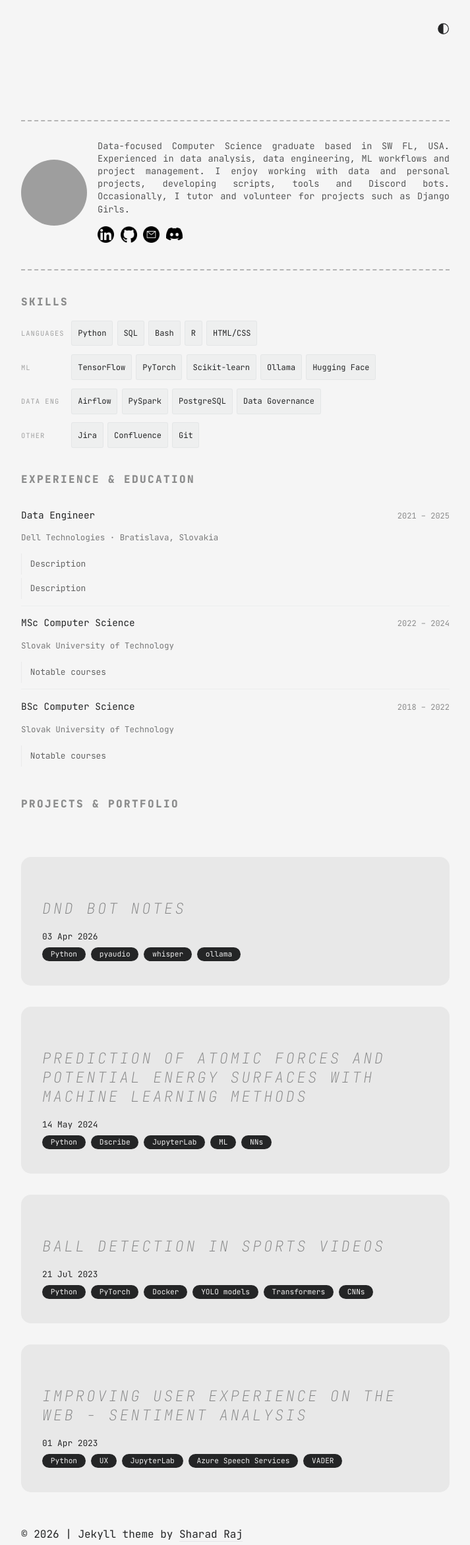
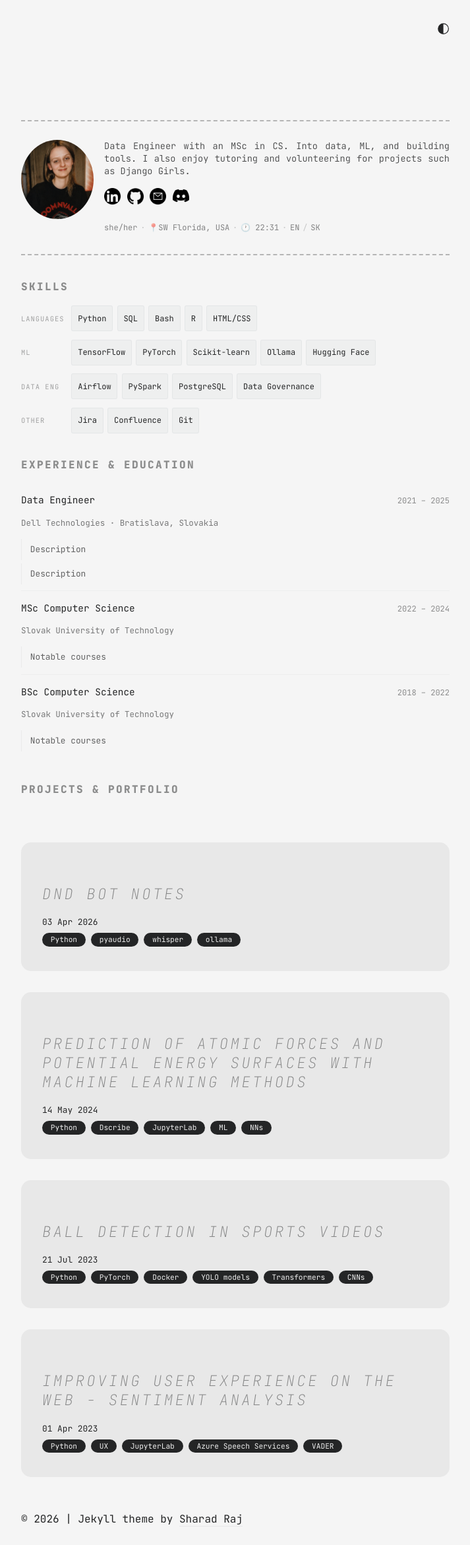
Before and after one commit to luc-rap/luc-rap.github.io, a Jekyll site: the page built from docs/index.md, in a window 1280 px wide. Shown: the whole page at 66% size, without its empty margins (283-996 px from the left). Built offline with Jekyll 4.4.1, drawn with Linux system fonts in a browser that asks for light colours; after the commit the page ends 2319 px from its top, so only the background shows below that; grey boxes are pictures that could not be loaded.

Commit message:
Update author profile and enhance bio section with additional metadata

```diff
--- a/docs/_data/author.yml
+++ b/docs/_data/author.yml
@@ -1,9 +1,8 @@
 name: Lucia Rapanova Woollett
-dp: https://avatars.githubusercontent.com/u/45311429?v=4
+dp: /assets/images/pfp.png
 description: "
   <p>
-    Data-focused Computer Science graduate based in SW FL, USA. Experienced in data analysis, data engineering, ML workflows and project management.
-    I enjoy working with data and personal projects, developing scripts, tools and Discord bots. Occasionally, I tutor and volunteer for projects such as Django Girls.
+  Data Engineer with an MSc in CS. Into data, ML, and building tools. I also enjoy tutoring and volunteering for projects such as Django Girls.
   </p>
 "
 email: lucia.rapanova@gmail.com
@@ -16,3 +15,9 @@
     url: mailto:lucia.rapanova@gmail.com
   - title: discord
     url: https://discordapp.com/users/510096145402298378
+pronouns: she/her
+timezone: "America/New_York"
+location: "📍SW Florida, USA"
+languages:
+  - EN
+  - SK
--- a/docs/_includes/bio.html
+++ b/docs/_includes/bio.html
@@ -12,6 +12,31 @@
       </a>
       {%endfor%}
     </div>
+    <div id="meta-wrapper">
+  <span class="meta-item">{{ site.data.author.pronouns }}</span>
+  <span class="meta-sep">·</span>
+  <span class="meta-item">{{ site.data.author.location }}</span>
+  <span class="meta-sep">·</span>
+  <span class="meta-item" id="local-time"></span>
+  <span class="meta-sep">·</span>
+  {% for lang in site.data.author.languages %}
+    <span class="meta-item">{{ lang }}</span>{% unless forloop.last %}<span class="meta-sep">/</span>{% endunless %}
+  {% endfor %}
+</div>
+
+<script>
+  function updateTime() {
+    const time = new Date().toLocaleTimeString('en-US', {
+      timeZone: '{{ site.data.author.timezone }}',
+      hour: '2-digit',
+      minute: '2-digit',
+      hour12: false
+    });
+    document.getElementById('local-time').textContent = '🕐 ' + time;
+  }
+  updateTime();
+  setInterval(updateTime, 60000); // updates every minute
+</script>
   </section>
 </section>
 <hr>
--- a/docs/assets/css/blog.css
+++ b/docs/assets/css/blog.css
@@ -168,7 +168,7 @@
 #bio {
   display: flex;
   justify-content: flex-start;
-  align-items: center;
+  align-items: top;
   text-align: justify;
 }
 #skills {
@@ -203,7 +203,10 @@
 }
 #img-wrapper img {
   border-radius: 50%;
-  max-width: 100px;
+  max-width: 120px;
+  height: 120px;        /* add this */
+  object-fit: cover;    /* add this — crops without stretching */
+  object-position: top; /* adjust to center, top, or a % to reframe the face */
 }
 #bio-wrapper {
   margin-left: 1rem;
@@ -383,3 +386,18 @@
   color: var(--white-1);
   border-color: var(--white-1);
 }
+
+#meta-wrapper {
+  display: flex;
+  flex-wrap: wrap;
+  align-items: center;
+  gap: 0.3rem;
+  margin-top: 0.2rem;
+  font-size: 0.75rem;
+  color: var(--white-2);
+  opacity: 0.55;
+}
+
+.meta-sep {
+  opacity: 0.4;
+}
```
Also changed, not shown: docs/assets/images/pfp.png (added).
